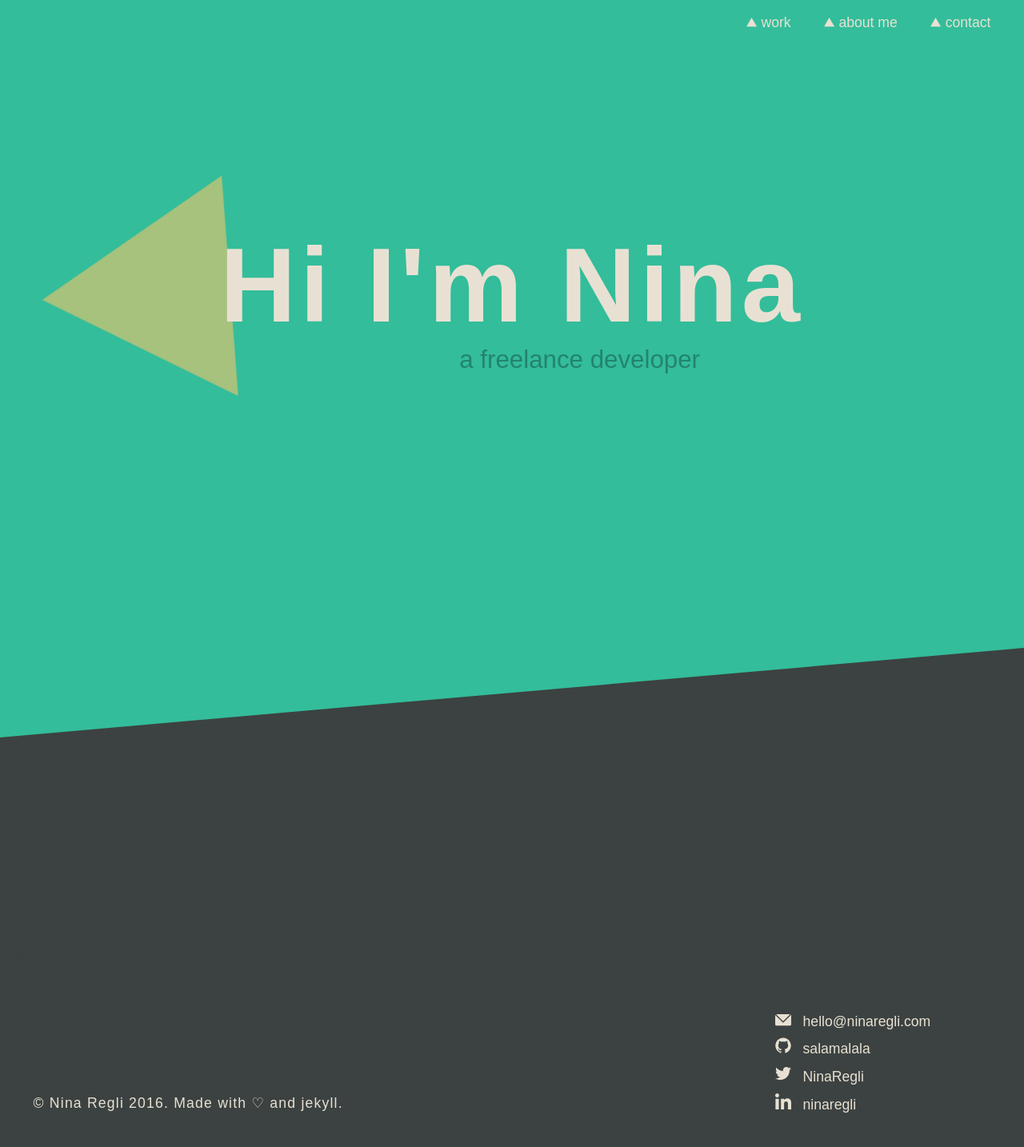
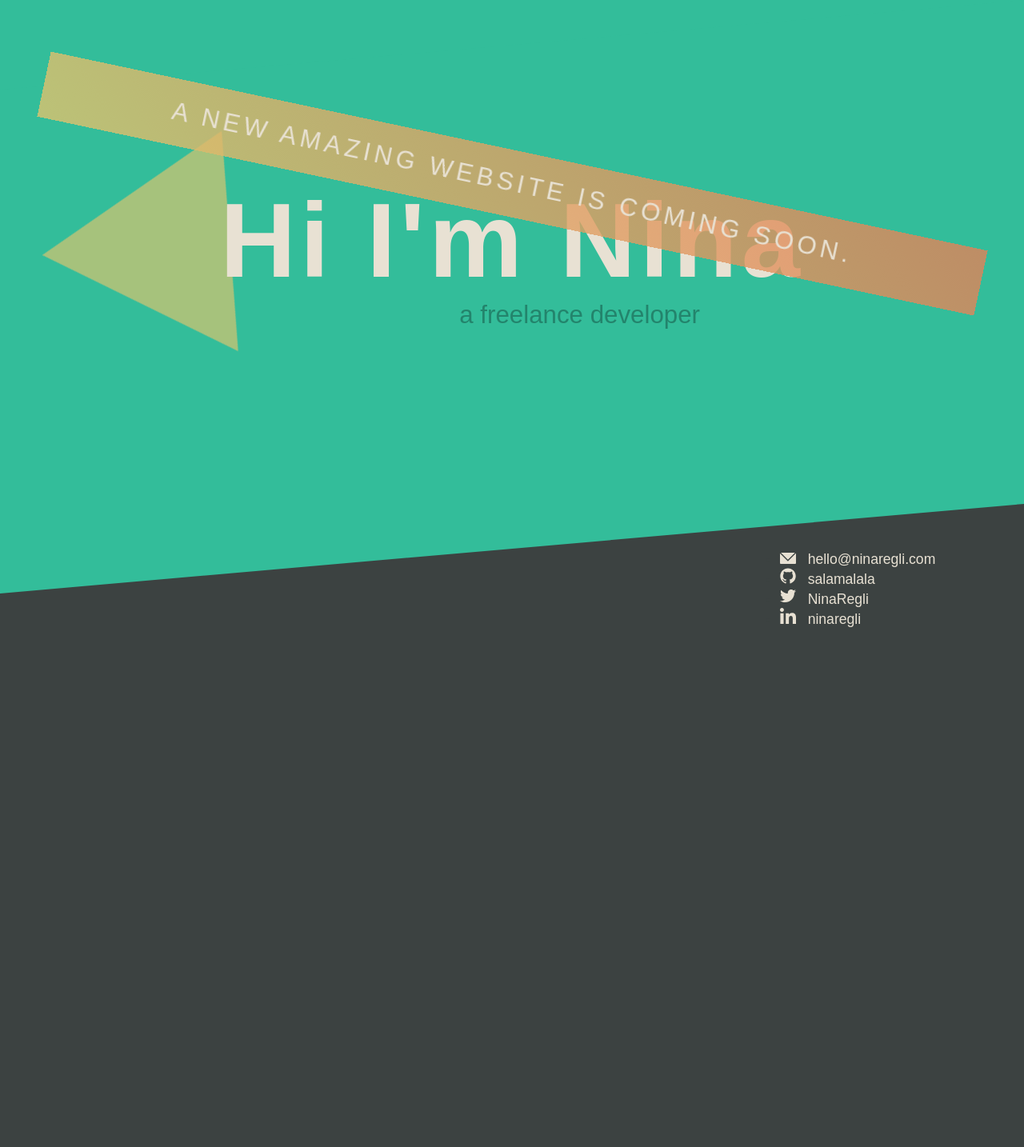
Before and after one commit to salamalala/personal_website, a Jekyll site: the page built from about.md, in a window 1280 px wide. Shown: the whole page at 80% size. Built offline with Jekyll 4.4.1, drawn with Linux system fonts in a browser that asks for light colours; nearby versions of some CDN libraries; after the commit the page ends 900 px from its top, so only the background shows below that.

Commit message:
feat(*): remove all content and set it under construction mode

```diff
--- a/_includes/footer.html
+++ b/_includes/footer.html
@@ -1,7 +1,7 @@
 <footer class="site-footer">
 
   <div class="site-footer--description">
-    <p>{{ site.copyright }} {{ site.footer }}</p>
+
   </div>
 
   <ul class="site-footer--contacts">
--- a/_includes/header.html
+++ b/_includes/header.html
@@ -1,12 +1,6 @@
 <header class="site-header" role="header">
 
     <div class="site-header__wrapper">
-
-      {% include top-nav.html %}
-
-      <!-- <div class="site-header__language">
-        <a  href="#">Lieber in Deutsch?</a>
-      </div> -->
 
       <div class="site-header__content">
         <span class="animation__triangle">
@@ -23,6 +17,8 @@
 
       </div>
 
+      <h2 class="site-header__construction">A new amazing website is coming soon.</h2>
+
     </div>
 
 
--- a/_layouts/default.html
+++ b/_layouts/default.html
@@ -7,9 +7,9 @@
 
     {% include header.html %}
 
-    <main role="main">
+    <!-- <main role="main">
         {{ content }}
-    </main>
+    </main> -->
 
     {% include footer.html %}
 
--- a/_sass/partials/_site-footer.scss
+++ b/_sass/partials/_site-footer.scss
@@ -12,6 +12,7 @@
     display: flex;
     flex-direction: row;
     justify-content: center;
+    min-height: 30vh;
   }
 
   &--description {
@@ -34,19 +35,7 @@
   }
 
   &--contacts {
-    margin: 0;
-    @include span-columns(6);
-    list-style-type: none;
-    padding: 0;
-
-    @include media($medium-screen) {
-      @include span-columns(3);
-      @include shift(1);
-    }
-
-    li:not(:last-child) {
-      padding-bottom: $xsmall-spacing;
-    }
+    float: right;
   }
 
   &--contact {
--- a/_sass/partials/_site-header.scss
+++ b/_sass/partials/_site-header.scss
@@ -2,15 +2,7 @@
   position: relative;
   width: 100%;
   background: $turquois;
-  min-height: 55vh;
-
-  @include media($small-screen) {
-    min-height: 60vh;
-  }
-
-  @include media($large-screen) {
-    min-height: 90vh;
-  }
+  min-height: 70vh;
 
   &:before {
     content: '';
@@ -30,10 +22,26 @@
     @include outer-container(90%);
     @include display(flex);
     @include flex-direction(column);
+    position: relative;
 
     @include media($large-screen) {
       @include outer-container();
     }
+  }
+
+  &__construction {
+    color: $offwhite;
+    background: linear-gradient(45deg, transparentize($yellow, 0.2), transparentize($orange, 0.2));
+    position: absolute;
+    text-align: center;
+    width: 100%;
+    padding: $small-spacing $base-spacing;
+    transform: rotate(12deg);
+    left: 0;
+    right: 0;
+    text-transform: uppercase;
+    top: 50%;
+    z-index: 10;
   }
 
   &__language {
--- a/index.html
+++ b/index.html
@@ -3,7 +3,7 @@ layout: default
 ---
 
 
-<section class="section work" id="work">
+<!-- <section class="section work" id="work">
 
   <div class="section__container">
 
@@ -141,4 +141,4 @@ layout: default
 
   </div>
 
-</section>
+</section> -->
```
Also changed, not shown: 5 other files.
